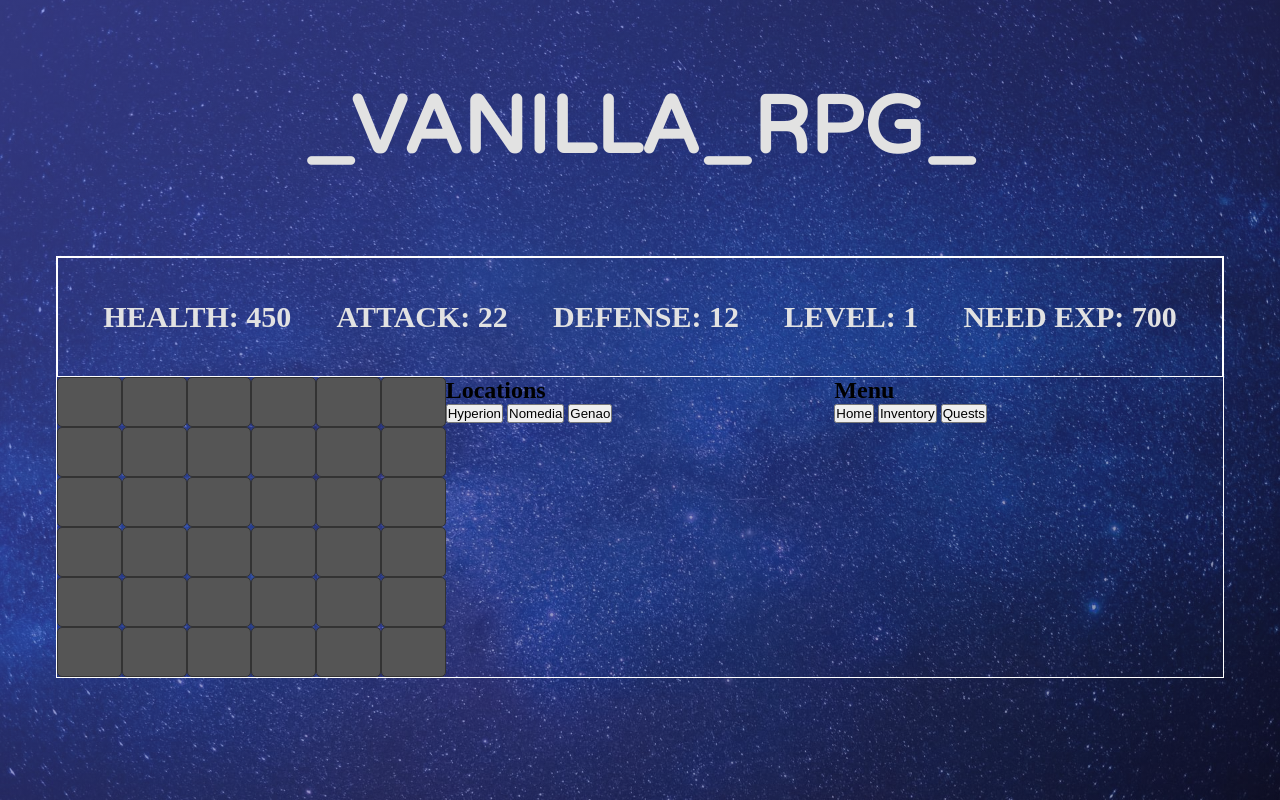
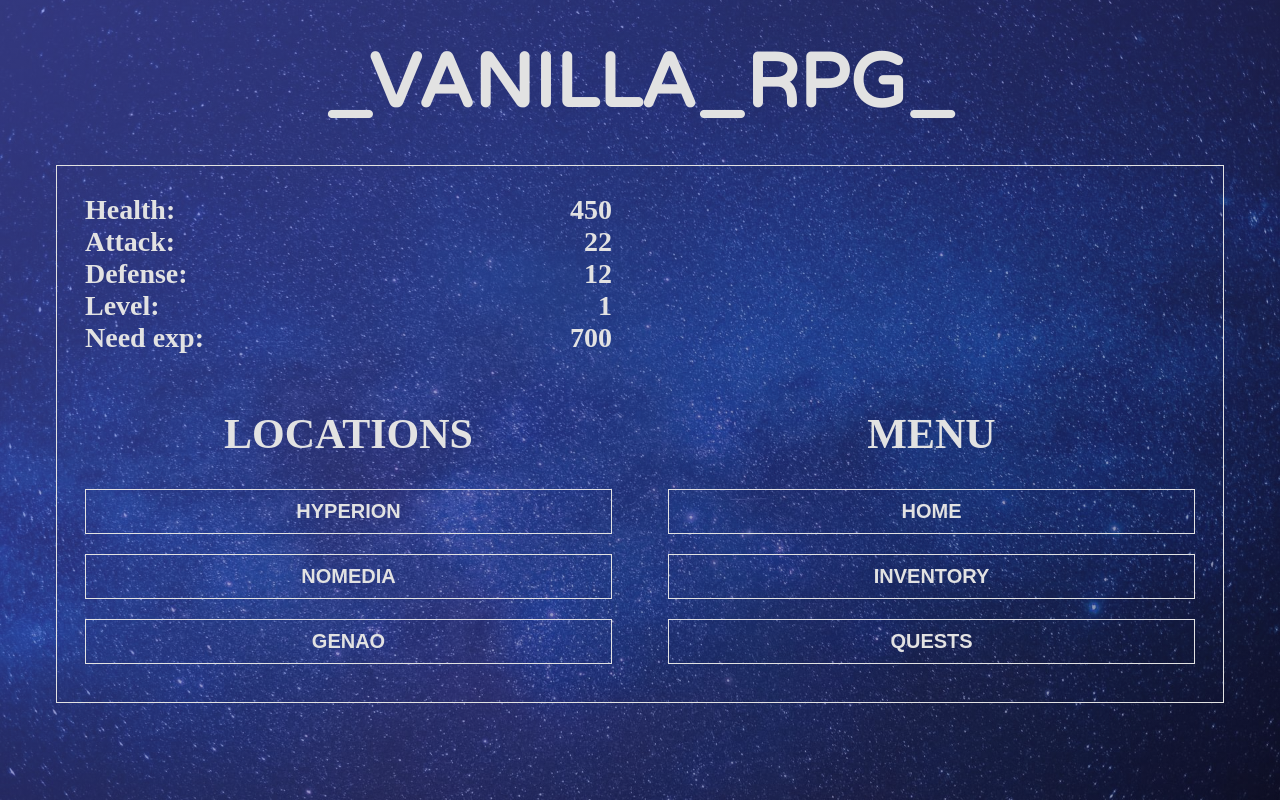
Before and after one commit to Grapli/Vanilla_RPG, a website: page travel.html in a window 1280 px wide. Drawn offline with Linux system fonts and the light colour scheme.

Commit message:
Modify layout travel page

```diff
--- a/src/sass/app.scss
+++ b/src/sass/app.scss
@@ -1,7 +1,6 @@
 @use 'base/base';
 @use 'base/colors';
-@use 'base/appmedia';
 @use 'base/animations';
 @use 'layout/travel';
+@use 'layout/appmedia';
 @use 'components/map';
-@use 'components/buttons';
--- a/src/sass/base/_base.scss
+++ b/src/sass/base/_base.scss
@@ -18,7 +18,7 @@ body {
 	background-size: cover;
 	background-position: center;
 	background-repeat: no-repeat;
-	// height: 100vh;
+
 }
 .game-container {
 	margin: 0 auto;
@@ -28,7 +28,7 @@ body {
 
 .game-title {
 	text-align: center;
-	margin: 1em 0;
+	margin: 0.5em 0;
 	font-size: 3rem;
 	font-family: 'Varela Round', sans-serif;
 	text-transform: uppercase;
@@ -42,6 +42,6 @@ body {
 }
 @media (min-width: 992px) {
 	.game-title {
-		font-size: 8rem;
+		font-size: 7.5rem;
 	}
 }
--- a/src/sass/components/_buttons.scss
+++ /dev/null
@@ -1,30 +0,0 @@
-@use 'base/colors' as *;
-
-.button__actions {
-	display: flex;
-
-	align-items: center;
-	flex-direction: column;
-	&__item {
-		margin: 0.5em 0;
-		padding: 0.5em 1em;
-		width: 100%;
-		background-color: transparent;
-		border: 1px solid $main-color;
-		color: $main-color;
-		text-transform: uppercase;
-		text-decoration: none;
-		cursor: pointer;
-		font-size: 2rem;
-		text-align: center;
-	}
-}
-
-@media (min-width: 768px) {
-	.button__actions {
-		&__item {
-			font-size: 3rem;
-			width: 50%;
-		}
-	}
-}
--- a/src/sass/components/_map.scss
+++ b/src/sass/components/_map.scss
@@ -1,18 +1,16 @@
+@use 'base/colors' as *;
 .map {
 	display: grid;
-	grid-template-columns: repeat(6,1fr);
-	grid-template-rows: repeat(6, 1fr);
+	grid-template-columns: repeat(5, 1fr);
+	grid-template-rows: repeat(5, 1fr);
+
 
 }
 .map-tile {
-    width: 100%;
-    height: 50px;
-    background: #555;
-    display: flex;
-    align-items: center;
-    justify-content: center;
-    color: white;
-    font-size: 14px;
-    border: 1px solid #333;
-    border-radius: 5px;
+	width: 100%;
+	height: 50px;
+	background: $main-color;
+	display: flex;
+	align-items: center;
+	justify-content: center;
 }
--- a/src/sass/home.scss
+++ b/src/sass/home.scss
@@ -2,4 +2,3 @@
 @use 'base/colors' ;
 @use 'base/animations';
 @use 'layout/homepage';
-@use 'components/buttons';
--- /dev/null
+++ b/src/sass/layout/_appmedia.scss
@@ -0,0 +1,27 @@
+@use 'base/colors' as *;
+
+@media (min-width: 768px) {
+	.table {
+		grid-template-columns: 1fr 1fr;
+		grid-template-rows: 1fr;
+		&__character,
+		&__locations,
+		&__menu {
+			font-size: 2.8rem;
+		}
+        &__locations {
+            &__box{
+                &-item {
+                    font-size: 2rem;
+                }
+            }
+		}
+		&__menu {
+            &__box{
+                &-item {
+                    font-size: 2rem;
+                }
+            }
+		}
+	}
+}
--- a/src/sass/layout/_homepage.scss
+++ b/src/sass/layout/_homepage.scss
@@ -36,3 +36,31 @@
 		}
 	}
 }
+.button__actions {
+	display: flex;
+
+	align-items: center;
+	flex-direction: column;
+	&__item {
+		margin: 0.5em 0;
+		padding: 0.5em 1em;
+		width: 100%;
+		background-color: transparent;
+		border: 1px solid $main-color;
+		color: $main-color;
+		text-transform: uppercase;
+		text-decoration: none;
+		cursor: pointer;
+		font-size: 2rem;
+		text-align: center;
+	}
+}
+
+@media (min-width: 768px) {
+	.button__actions {
+		&__item {
+			font-size: 3rem;
+			width: 50%;
+		}
+	}
+}
--- a/src/sass/layout/_travel.scss
+++ b/src/sass/layout/_travel.scss
@@ -1,28 +1,77 @@
 @use 'base/colors' as *;
+
 .table {
-	margin: 0 1em;
+	margin: 1em;
 	display: grid;
-	grid-template-columns: repeat(3, 1fr);
-	grid-template-rows: 0.4fr 1fr;
-	border: 1px solid white;
-}
+	grid-template-columns: 1fr;
+	grid-template-rows: 0.2fr 1fr 0.5fr 0.5fr;
+	border: 1px solid $main-color;
+	height: 100%;
 
-.character {
-	grid-column: 1/-1;
-	grid-row: 1/2;
-
-
-	&__info {
-		display: flex;  height: 100%;
-		justify-content: space-evenly;
-		align-items: center;
+	&__character,
+	&__locations,
+	&__menu {
+		margin: 1em;
+	}
+	&__character {
+		color: $main-color;
 		font-weight: bold;
-		text-transform: uppercase;
-		font-size: 3rem;
-		border: 1px solid white;
-
-		&-item {
-			color: $main-color;
+		&__info {
+			list-style: none;
+			&-item {
+				display: flex;
+				justify-content: space-between;
+			}
+		}
+	}
+	&__locations {
+		color: $main-color;
+		&__title {
+			padding-bottom: 0.5em;
+			text-align: center;
+			text-transform: uppercase;
+		}
+		&__box {
+			display: flex;
+			align-items: center;
+			justify-content: center;
+			flex-direction: column;
+			&-item {
+				margin: 0.5em 0;
+				text-transform: uppercase;
+				padding: 0.5em 0.25em;
+				width: 100%;
+				background-color: transparent;
+				border: 1px solid $main-color;
+				color: $main-color;
+				font-weight: bold;
+				cursor: pointer;
+			}
+		}
+	}
+	&__menu {
+		color: $main-color;
+		&__title {
+			padding-bottom: 0.5em;
+			text-align: center;
+			text-transform: uppercase;
+		}
+		&__box {
+			display: flex;
+			align-items: center;
+			justify-content: center;
+			flex-direction: column;
+			&-item {
+				margin: 0.5em 0;
+				text-transform: uppercase;
+				padding: 0.5em 0.25em;
+				width: 100%;
+				background-color: transparent;
+				border: 1px solid $main-color;
+				color: $main-color;
+				font-weight: bold;
+				cursor: pointer;
+			}
 		}
 	}
 }
--- a/travel.html
+++ b/travel.html
@@ -17,17 +17,18 @@
 
         <div class="table">
 
-            <div class="character">
-                <div class="character__info">
-                    <p class="character__info-item">Health: <span class="hp-stat"></span></p>
-                    <p class="character__info-item">Attack: <span class="atk-stat"></span></p>
-                    <p class="character__info-item">Defense: <span class="def-stat"></span></p>
-                    <p class="character__info-item">Level: <span class="lvl-stat"></span></p>
-                    <p class="character__info-item">Need Exp: <span class="xp-stat"></span></p>
-                </div>
+            <div class="table__character">
+                <ul class="table__character__info">
+                    <li class="table__character__info-item">Health: <span class="hp-stat"></span></li>
+                    <li class="table__character__info-item">Attack: <span class="atk-stat"></span></li>
+                    <li class="table__character__info-item">Defense: <span class="def-stat"></span></li>
+                    <li class="table__character__info-item">Level: <span class="lvl-stat"></span></li>
+                    <li class="table__character__info-item">Need exp: <span class="xp-stat"></span></li>
+                </ul>
             </div>
 
             <div class="map">
+                <!-- <div class="map-tile"></div>
                 <div class="map-tile"></div>
                 <div class="map-tile"></div>
                 <div class="map-tile"></div>
@@ -51,36 +52,24 @@
                 <div class="map-tile"></div>
                 <div class="map-tile"></div>
                 <div class="map-tile"></div>
-                <div class="map-tile"></div>
-                <div class="map-tile"></div>
-                <div class="map-tile"></div>
-                <div class="map-tile"></div>
-                <div class="map-tile"></div>
-                <div class="map-tile"></div>
-                <div class="map-tile"></div>
-                <div class="map-tile"></div>
-                <div class="map-tile"></div>
-                <div class="map-tile"></div>
-                <div class="map-tile"></div>
-                <div class="map-tile"></div>
-                <div class="map-tile"></div>
+                <div class="map-tile"></div> -->
             </div>
 
-            <div class="actions__travel">
-                <h2 class="actions__travel__title">Locations</h2>
-                <div class="actions__travel__box">
-                    <button class="actions__travel__item">Hyperion</button>
-                    <button class="actions__travel__item">Nomedia</button>
-                    <button class="actions__travel__item">Genao</button>
+            <div class="table__locations">
+                <h2 class="table__locations__title">Locations</h2>
+                <div class="table__locations__box">
+                    <button class="table__locations__box-item">Hyperion</button>
+                    <button class="table__locations__box-item">Nomedia</button>
+                    <button class="table__locations__box-item">Genao</button>
                 </div>
             </div>
 
-            <div class="actions__menu">
-                <h2 class="actions__menu__title">Menu</h2>
-                <div class="actions__menu__box">
-                    <button class="actions__menu__item">Home</button>
-                    <button class="actions__menu__item">Inventory</button>
-                    <button class="actions__menu__item">Quests</button>
+            <div class="table__menu">
+                <h2 class="table__menu__title">Menu</h2>
+                <div class="table__menu__box">
+                    <button class="table__menu__box-item">Home</button>
+                    <button class="table__menu__box-item">Inventory</button>
+                    <button class="table__menu__box-item">Quests</button>
                 </div>
             </div>
 
```
Also changed, not shown: dist/css/app.min.css, dist/css/home.min.css, src/sass/base/_appmedia.scss (deleted), 1 other file.
